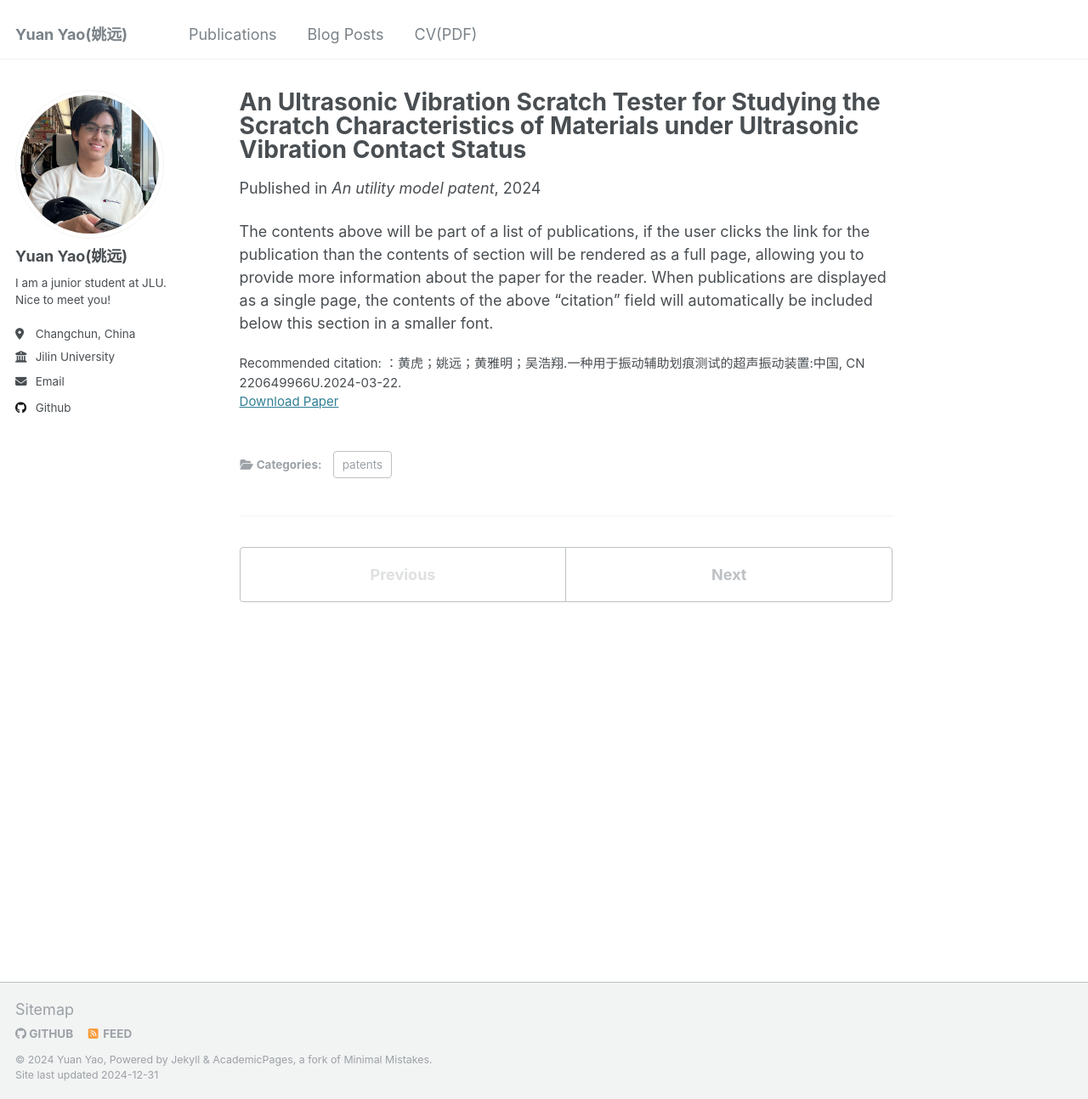
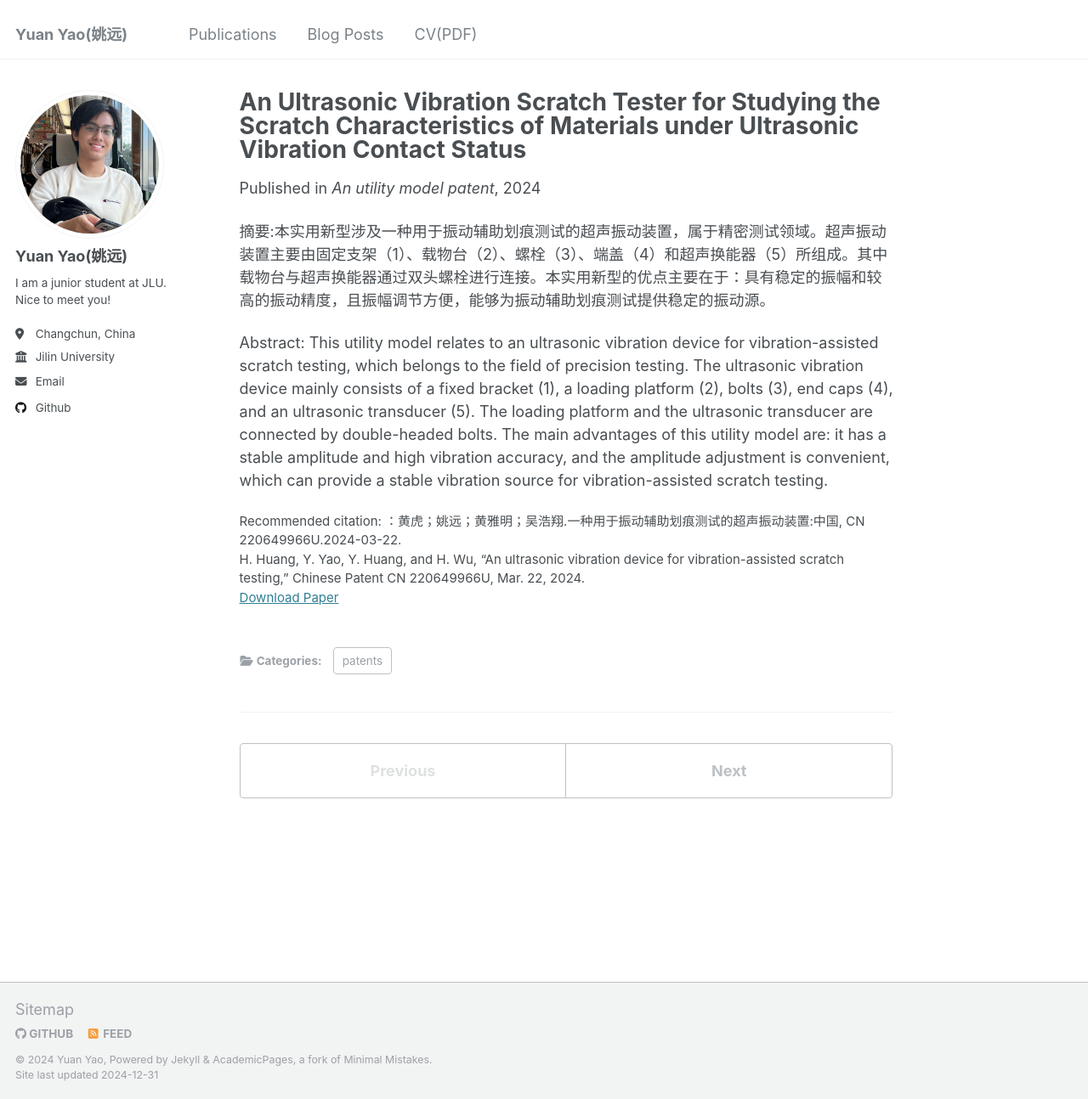
Before and after one commit to YuanYao-git/YuanYao-git.github.io, a Jekyll site: the page built from _publications/patent.md, in a window 1280 px wide and 1294 px high. Shown: the whole window at 85% size. Built offline with Jekyll 4.4.1, drawn with Linux system fonts in a browser that asks for light colours.

Commit message:
more changes on the publications

```diff
--- a/_publications/patent.md
+++ b/_publications/patent.md
@@ -3,11 +3,13 @@ title: "An Ultrasonic Vibration Scratch Tester for Studying the Scratch Characte
 collection: publications
 category: patents
 permalink: /publication/patent
-excerpt: 'A output of the National Undergraduate Training Program for Innovation and Entrepreneurship(NCSIETP)'
+excerpt: 'Output of the National Undergraduate Training Program for Innovation and Entrepreneurship(NCSIETP) at Jilin University.(2023.10-2024.6)'
 date: 2024-3-22
 venue: 'An utility model patent'
 paperurl: 'http://YuanYao-git.github.io/files/patent.pdf'
-citation: '：黄虎；姚远；黄雅明；吴浩翔.一种用于振动辅助划痕测试的超声振动装置:中国, CN 220649966U.2024-03-22.'
+citation: '：黄虎；姚远；黄雅明；吴浩翔.一种用于振动辅助划痕测试的超声振动装置:中国, CN 220649966U.2024-03-22.<br>H. Huang, Y. Yao, Y. Huang, and H. Wu, “An ultrasonic vibration device for vibration-assisted scratch testing,” Chinese Patent CN 220649966U, Mar. 22, 2024.'
 ---
 
-The contents above will be part of a list of publications, if the user clicks the link for the publication than the contents of section will be rendered as a full page, allowing you to provide more information about the paper for the reader. When publications are displayed as a single page, the contents of the above "citation" field will automatically be included below this section in a smaller font.
+摘要:本实用新型涉及一种用于振动辅助划痕测试的超声振动装置，属于精密测试领域。超声振动装置主要由固定支架（1）、载物台（2）、螺栓（3）、端盖（4）和超声换能器（5）所组成。其中载物台与超声换能器通过双头螺栓进行连接。本实用新型的优点主要在于：具有稳定的振幅和较高的振动精度，且振幅调节方便，能够为振动辅助划痕测试提供稳定的振动源。
+
+Abstract: This utility model relates to an ultrasonic vibration device for vibration-assisted scratch testing, which belongs to the field of precision testing. The ultrasonic vibration device mainly consists of a fixed bracket (1), a loading platform (2), bolts (3), end caps (4), and an ultrasonic transducer (5). The loading platform and the ultrasonic transducer are connected by double-headed bolts. The main advantages of this utility model are: it has a stable amplitude and high vibration accuracy, and the amplitude adjustment is convenient, which can provide a stable vibration source for vibration-assisted scratch testing.
```
Also changed, not shown: _publications/JJAP.md (deleted, +0 -13 lines), _publications/MNC2024.md (+2 -2 lines), _publications/acatuators.md (+2 -2 lines), _publications/japanese journal of applied physics.md (added, +13 -0 lines), images/foo-bar-identity-th.jpg (added), images/foo-bar-identity.jpg (added), images/image-alignment-1200x4002.jpg (added), images/image-alignment-150x150.jpg (added), images/image-alignment-300x200.jpg (added), images/image-alignment-580x300.jpg (added), images/mstile-144x144.png (added), images/mstile-150x150.png (added), images/mstile-310x150.png (added), images/mstile-70x70.png (added), 4 other files.
